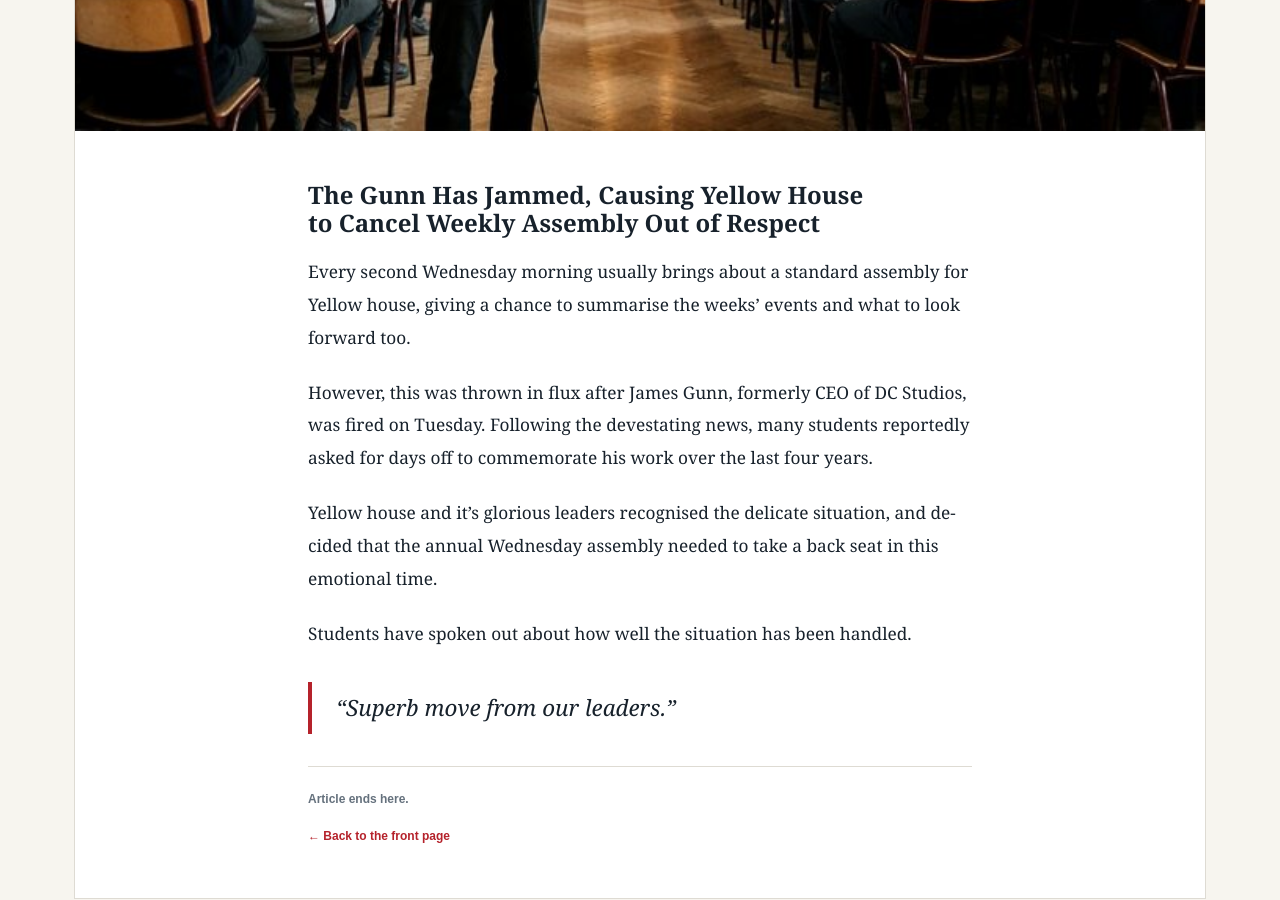
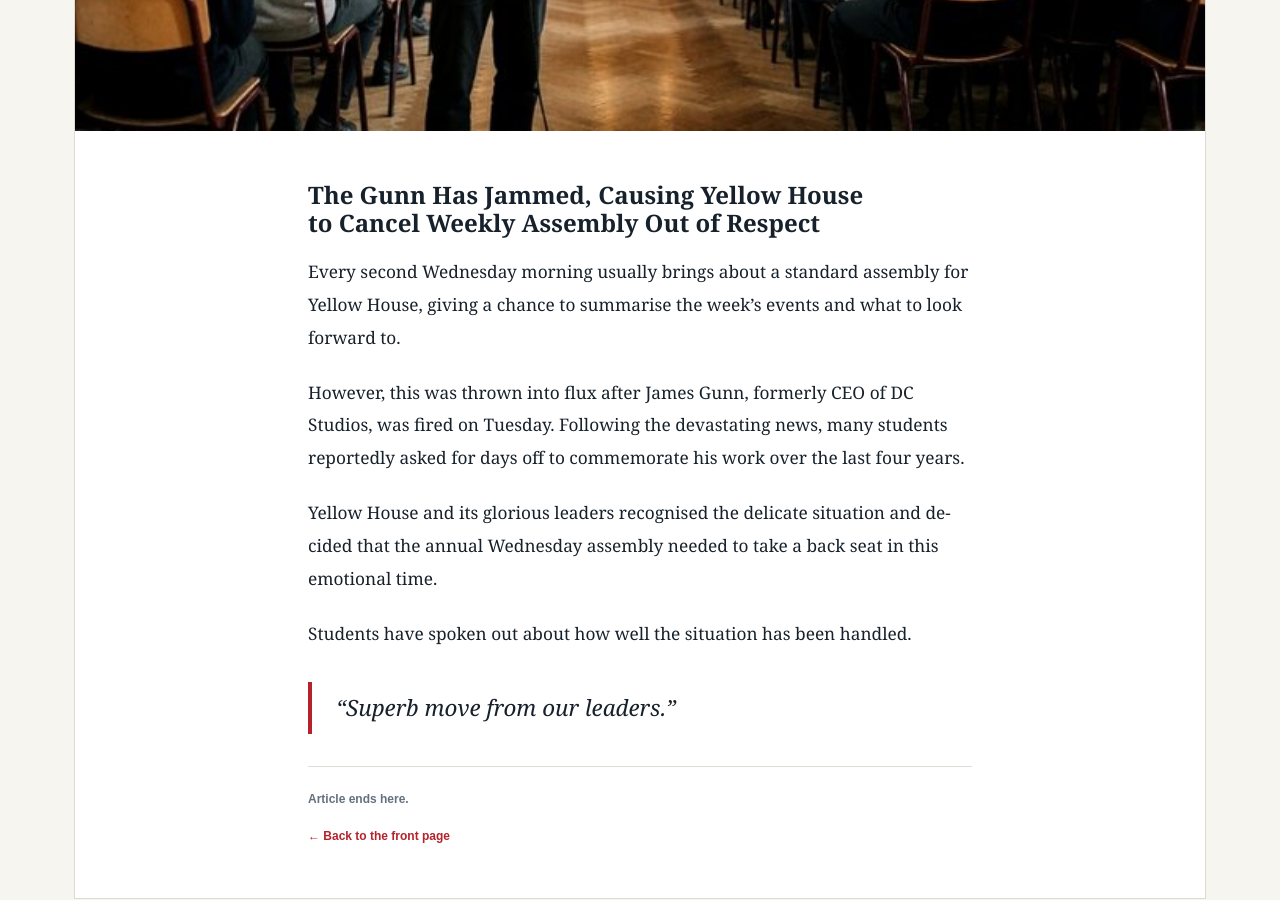
Before and after one commit to TrixDah/manspreading-r-us, a Jekyll site: the page built from _articles/2026-11-11-yellow-house-assembly-put-off-to-pay-respects-to-james-gunns-dcu.md, in a window 1280 px wide and 900 px high, scrolled down 1188 px. Built offline with Jekyll 4.4.1, drawn with Linux system fonts in a browser that asks for light colours.

Commit message:
Update _articles/2026-11-11-yellow-house-assembly-put-off-to-pay-respects-to-james-gunns-dcu.md (via Pages CMS)

```diff
--- a/_articles/2026-11-11-yellow-house-assembly-put-off-to-pay-respects-to-james-gunns-dcu.md
+++ b/_articles/2026-11-11-yellow-house-assembly-put-off-to-pay-respects-to-james-gunns-dcu.md
@@ -15,11 +15,11 @@
 ---
 # The Gunn Has Jammed, Causing Yellow House to Cancel Weekly Assembly Out of Respect
 
-Every second Wednesday morning usually brings about a standard assembly for Yellow house, giving a chance to summarise the weeks' events and what to look forward too.
+Every second Wednesday morning usually brings about a standard assembly for Yellow House, giving a chance to summarise the week's events and what to look forward to.
 
-However, this was thrown in flux after James Gunn, formerly CEO of DC Studios, was fired on Tuesday. Following the devestating news, many students reportedly asked for days off to commemorate his work over the last four years.
+However, this was thrown into flux after James Gunn, formerly CEO of DC Studios, was fired on Tuesday. Following the devastating news, many students reportedly asked for days off to commemorate his work over the last four years.
 
-Yellow house and it's glorious leaders recognised the delicate situation, and decided that the annual Wednesday assembly needed to take a back seat in this emotional time.
+Yellow House and its glorious leaders recognised the delicate situation and decided that the annual Wednesday assembly needed to take a back seat in this emotional time.
 
 Students have spoken out about how well the situation has been handled.
 
```
Also changed, not shown: other parts of _articles/2026-11-11-yellow-house-assembly-put-off-to-pay-respects-to-james-gunns-dcu.md (+1 -1 lines).
